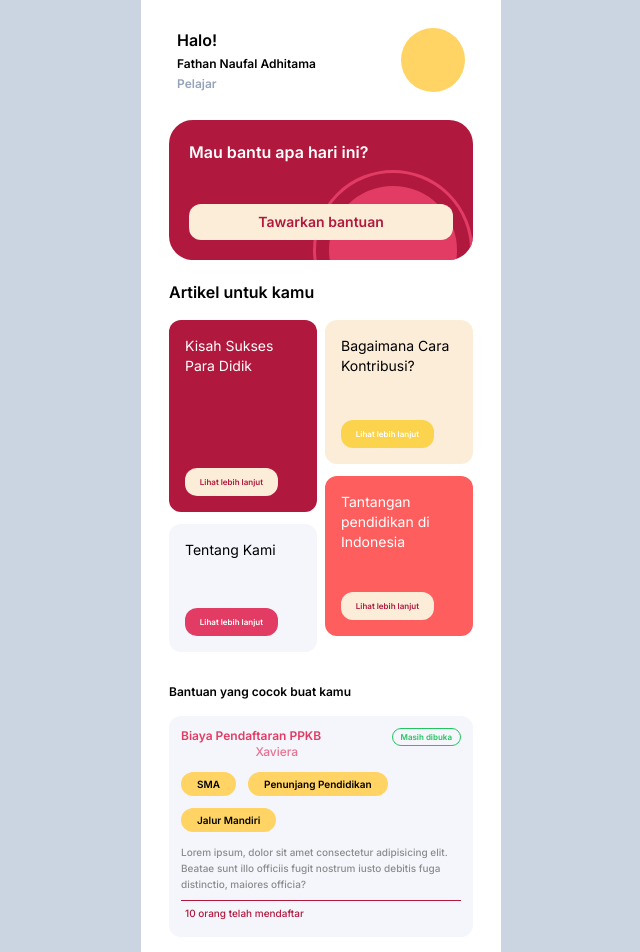
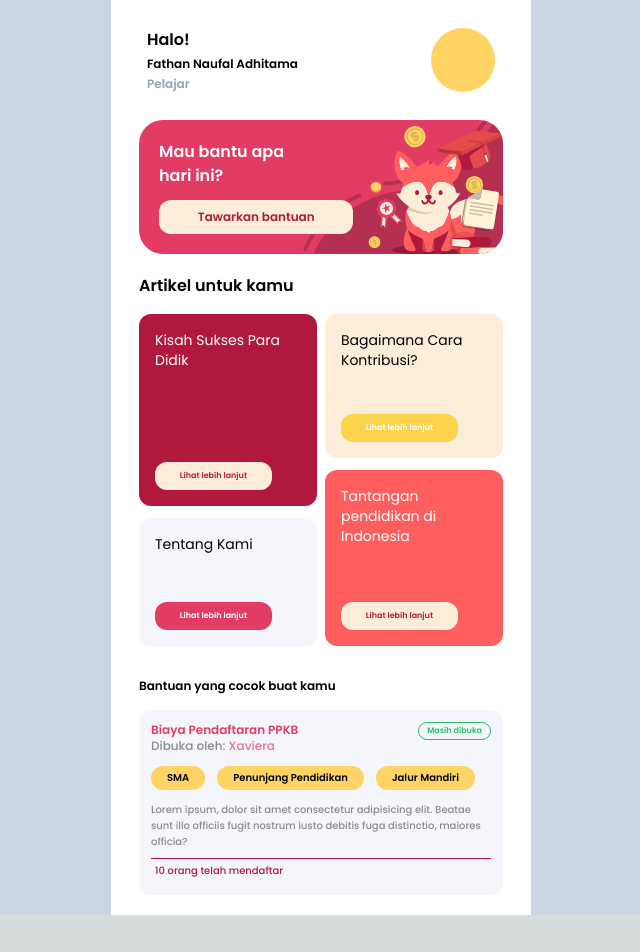
Before and after one commit to BantuDidik/bantudidik-fe, a Next.js app: page /home in a window 1280 px wide. Shown: the top 952 px of the page, without its empty margins (319-959 px from the left). After the commit the page ends 915 px from the top, so only its background shows below. Built offline with nearby package versions, Linux system fonts and the light colour scheme.

Commit message:
fix: banner home page

```diff
--- a/src/app/layout.tsx
+++ b/src/app/layout.tsx
@@ -3,6 +3,11 @@ import { Inter, Poppins } from "next/font/google";
 import "./globals.css";
 
 const inter = Inter({ subsets: ["latin"] });
+const poppins = Poppins({
+  subsets: ["latin"],
+  weight: ["400", "500", "600", "700"], // Specify the weights you need
+});
+
 
 export const metadata: Metadata = {
   title: "Create Next App",
@@ -16,9 +21,9 @@ export default function RootLayout({
 }>) {
   return (
     <html lang="en">
-      <body className={inter.className}>
+      <body className={poppins.className}>
         <div className="bg-slate-300 flex justify-center">
-          <div className="bg-white w-full md:w-[360px] min-h-screen">
+          <div className="bg-white w-full md:w-[420px] min-h-screen">
             {children}
           </div>
         </div>
--- a/src/modules/HomePageModule/index.tsx
+++ b/src/modules/HomePageModule/index.tsx
@@ -1,6 +1,7 @@
 'use client'
 
 import { Button } from "@/components/button";
+import Image from "next/image";
 import { useRouter } from "next/navigation";
 import React from "react";
 
@@ -17,14 +18,15 @@ function HomePageModule() {
           <div className="w-16 h-16 rounded-[50%] bg-sunglow">
           </div>
         </div>
-        <div className="w-full overflow-hidden relative bg-carmine p-5 flex flex-col items-center justify-center gap-10 rounded-3xl text-white">
-          <h1 className="font-semibold w-full text-left">Mau bantu apa hari ini?</h1>
+        <div className="w-full overflow-hidden relative bg-rose p-5 flex flex-col items-start justify-center gap-3 rounded-3xl text-white">
+          <h1 className="font-semibold w-full text-left z-20">Mau bantu apa <br /> hari ini?</h1>
           <Button onClick={()=>router.push('/forms')}
-          className="text-sm bg-peach hover:bg-peach z-20 text-carmine hover:-translate-y-0.5 duration-150"
+          className="text-[12px] bg-peach w-3/5 hover:bg-peach z-20 text-carmine hover:-translate-y-0.5 duration-150"
             >Tawarkan bantuan</Button>
-          <div className="absolute flex justify-center items-center rounded-[50%] border-[3px] border-rose bottom-[-70px] z-10 right-0 w-40 h-40">
+          {/* <div className="absolute flex justify-center items-center rounded-[50%] border-[3px] border-rose bottom-[-70px] z-10 right-0 w-40 h-40">
             <div className="w-32 h-32 bg-rose rounded-[50%]"></div>
-          </div>
+          </div> */}
+          <Image src={'/tawarkanBantuan.svg'} alt="illustration" width={200} height={120} className="absolute right-0"/>
         </div>
         <section className="flex flex-col gap-4 items-center">
           <h2 className="text-md font-semibold w-full">Artikel untuk kamu</h2>
@@ -44,13 +46,13 @@ function HomePageModule() {
               </div>
             </div>
             <div className="flex w-1/2 flex-col">
-              <div className="bg-peach mb-3 w-full rounded-xl flex flex-col justify-between p-4 h-36">
+              <div className="bg-peach mb-3 w-full rounded-xl flex flex-col justify-between p-4 h-4/5">
                 <p className="text-black text-sm">Bagaimana Cara Kontribusi?</p>
                 <Button onClick={()=>router.push('/forms')}
                 className="text-[8px] font-semibold w-4/5 bg-amber-300  hover:bg-amber-300 z-20 text-white hover:-translate-y-0.5 duration-150"
                   >Lihat lebih lanjut</Button>
               </div>
-              <div className="bg-valencia mb-3 w-full rounded-xl flex flex-col justify-between p-4 h-40">
+              <div className="bg-valencia mb-3 w-full rounded-xl flex flex-col justify-between p-4 h-full">
                 <p className="text-white text-sm">Tantangan pendidikan di Indonesia</p>
                 <Button onClick={()=>router.push('/forms')}
                 className="text-[8px] font-semibold w-4/5 bg-peach  hover:bg-peach z-20 text-carmine hover:-translate-y-0.5 duration-150"
@@ -61,30 +63,6 @@ function HomePageModule() {
         </section>
         <section className="flex flex-col gap-4 items-center w-full text-xs">
           <h2 className="text-md font-semibold w-full text-left">Bantuan yang cocok buat kamu</h2>
-          <div className="flex flex-col gap-2 w-full">
-            <div className="w-full rounded-xl bg-gray text-rose p-3 font-semibold">
-              <div className="flex justify-between">
-                <div className="flex flex-col">
-                  <p>Biaya Pendaftaran PPKB</p>
-                  <p className="font-medium text-gray">Dibuka oleh: <span className="text-rose/[0.7]">Xaviera</span></p>
-                </div>
-                <p
-                className="rounded-xl border-green-500 border text-green-500
-                text-black px-2 h-max text-[8px]">
-                  Masih dibuka
-                </p>
-              </div>
-              <div className="flex font-semibold my-3 text-[10px] gap-3 flex-wrap">
-                <p className="rounded-xl bg-sunglow text-black px-4 py-1">SMA</p>
-                <p className="rounded-xl bg-sunglow text-black px-4 py-1">Penunjang Pendidikan</p>
-                <p className="rounded-xl bg-sunglow text-black px-4 py-1">Jalur Mandiri</p>
-              </div>
-              <p className="font-medium text-secondary text-[10px] border-b pb-2 border-carmine">
-                Lorem ipsum, dolor sit amet consectetur adipisicing elit. Beatae sunt illo officiis fugit nostrum iusto debitis fuga distinctio, maiores officia?
-              </p>
-              <p className="font-medium text-carmine text-[10px] p-1"> 10 orang telah mendaftar</p>
-            </div>
-          </div>
           <div className="flex flex-col gap-2 w-full">
             <div className="w-full rounded-xl bg-gray text-rose p-3 font-semibold">
               <div className="flex justify-between">
```
Also changed, not shown: public/tawarkanBantuan.svg (added).
